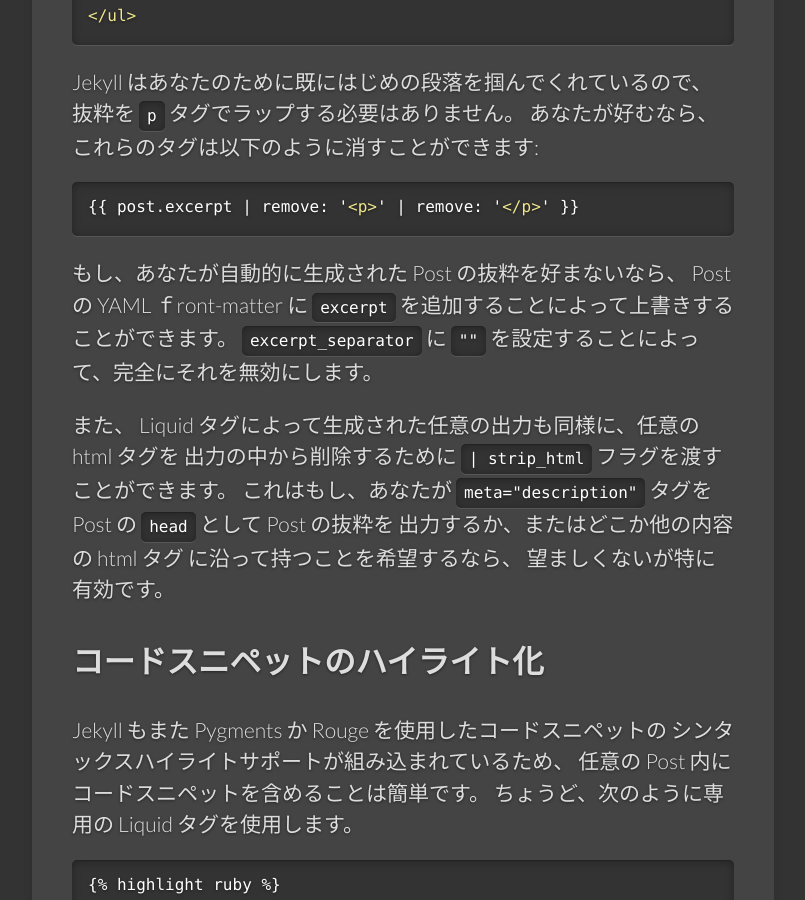
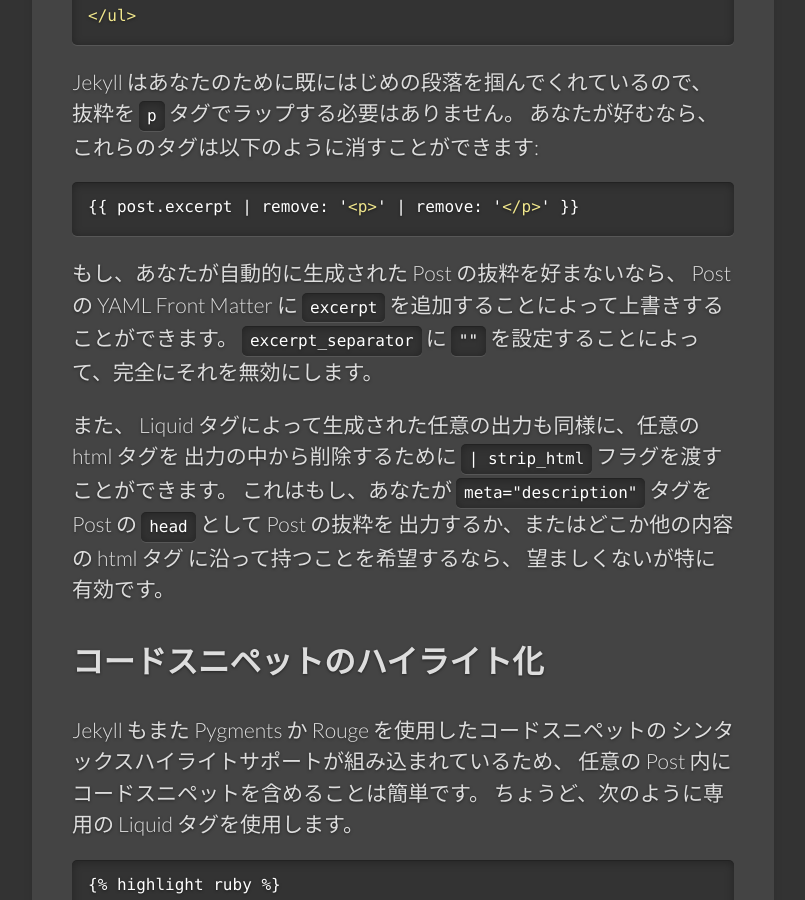
Before and after one commit to jekyllrb-ja/jekyllrb-ja.github.io, a Jekyll site: the page built from _docs/posts.md, in a window 1280 px wide and 900 px high, scrolled down 4297 px. Shown: the whole window, without its empty margins (139-944 px from the left). Built offline with Jekyll 4.4.1, drawn with Linux system fonts in a browser that asks for light colours; nearby versions of some CDN libraries; comment, search, counter and statistics services are not loaded; some of the changed text lies outside the part shown.

Commit message:
posts.mdを本家に追従

```diff
--- a/_docs/posts.md
+++ b/_docs/posts.md
@@ -47,7 +47,7 @@
 [Markdown](http://daringfireball.net/projects/markdown/) や
 [Textile](http://redcloth.org/textile) フォーマットのテキストファイルの
 どちらでも書くことができ、そしてそれらが
-[YAML front-matter](../frontmatter/) を持っている限り、
+[YAML Front Matter](../frontmatter/) を持っている限り、
 これらのソースフォーマットから静的サイトの一部として HTML ページに変換されます。
 
 <!--original
@@ -55,7 +55,7 @@
 folder is where your blog posts will live. These files can be either
 [Markdown](http://daringfireball.net/projects/markdown/) or
 [Textile](http://redcloth.org/textile) formatted text files, and as long as
-they have [YAML front-matter](../frontmatter/), they will be converted from their
+they have [YAML Front Matter](../frontmatter/), they will be converted from their
 source format into an HTML page that is part of your static site.
 -->
 
@@ -134,7 +134,7 @@
 ### Content Formats
 -->
 
-すべてのブログ Post は [YAML front-matter](../frontmatter/) ではじまるべきです。
+すべてのブログ Post は [YAML Front Matter](../frontmatter/) ではじまるべきです。
 後は、あなたが好むフォーマットを決定するだけです。
 Jekyll は 2 つの人気のあるマークアップフォーマットをサポートしています:
 [Markdown](http://daringfireball.net/projects/markdown/) と
@@ -144,7 +144,7 @@
 あなたは自分のニーズにもっとも適したものを決定し、それらのフォーマットに慣れるべきです。
 
 <!--original
-All blog post files must begin with [YAML front-matter](../frontmatter/). After
+All blog post files must begin with [YAML Front Matter](../frontmatter/). After
 that, it's simply a matter of deciding which format you prefer. Jekyll supports
 two popular content markup formats:
 [Markdown](http://daringfireball.net/projects/markdown/) and
@@ -396,12 +396,12 @@
 -->
 
 もし、あなたが自動的に生成された Post の抜粋を好まないなら、
-Post の YAML ｆront-matter に `excerpt` を追加することによって上書きすることができます。
+Post の YAML Front Matter に `excerpt` を追加することによって上書きすることができます。
 `excerpt_separator` に `""` を設定することによって、完全にそれを無効にします。
 
 <!--original
 If you don't like the automatically-generated post excerpt, it can be overridden by adding
-`excerpt` to your post's YAML front-matter. Completely disable it by setting
+`excerpt` to your post's YAML Front Matter. Completely disable it by setting
 your `excerpt_separator` to `""`.
 -->
 
```
Also changed, not shown: other parts of _docs/posts.md (+1 -1 lines).
